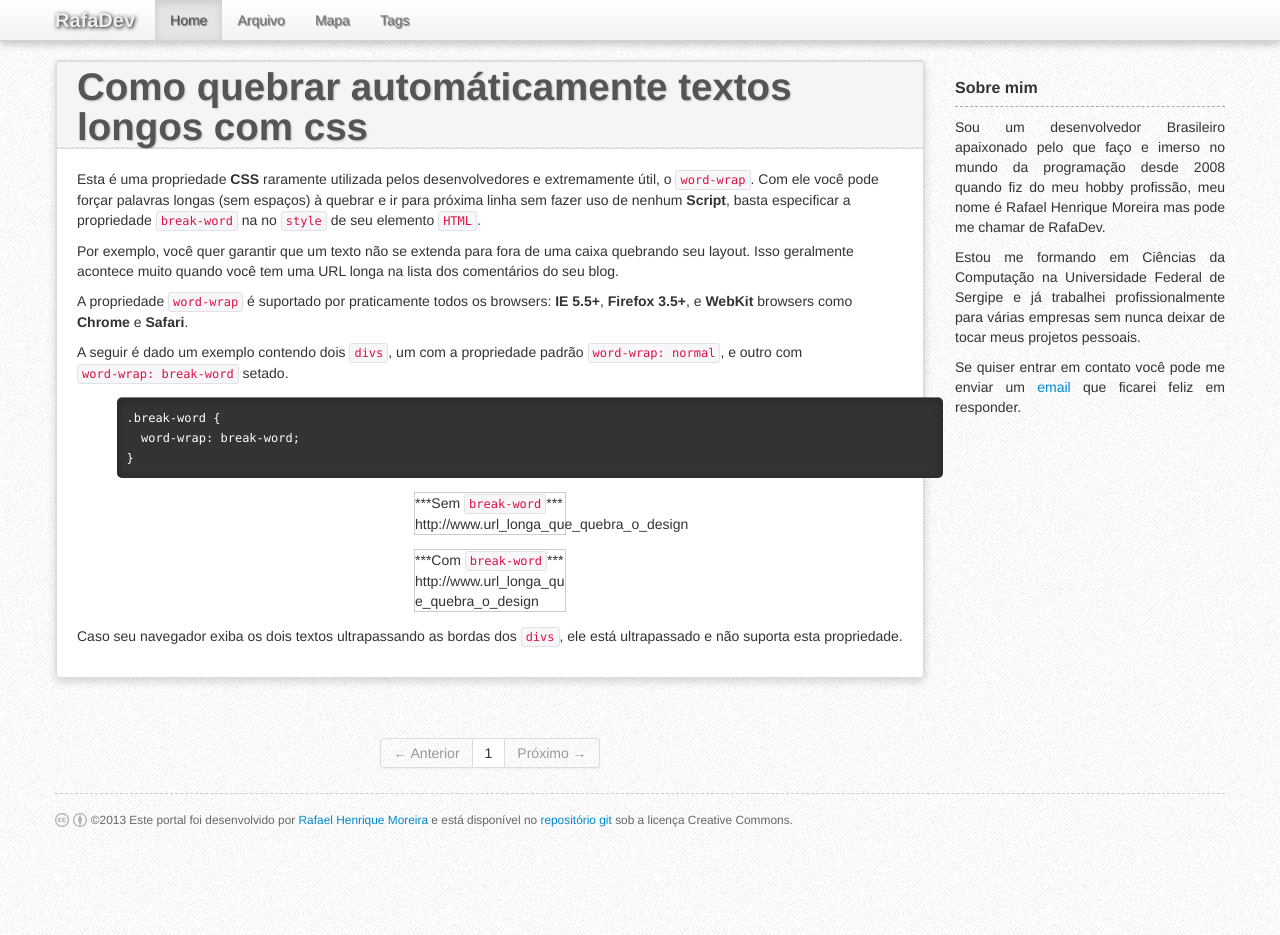
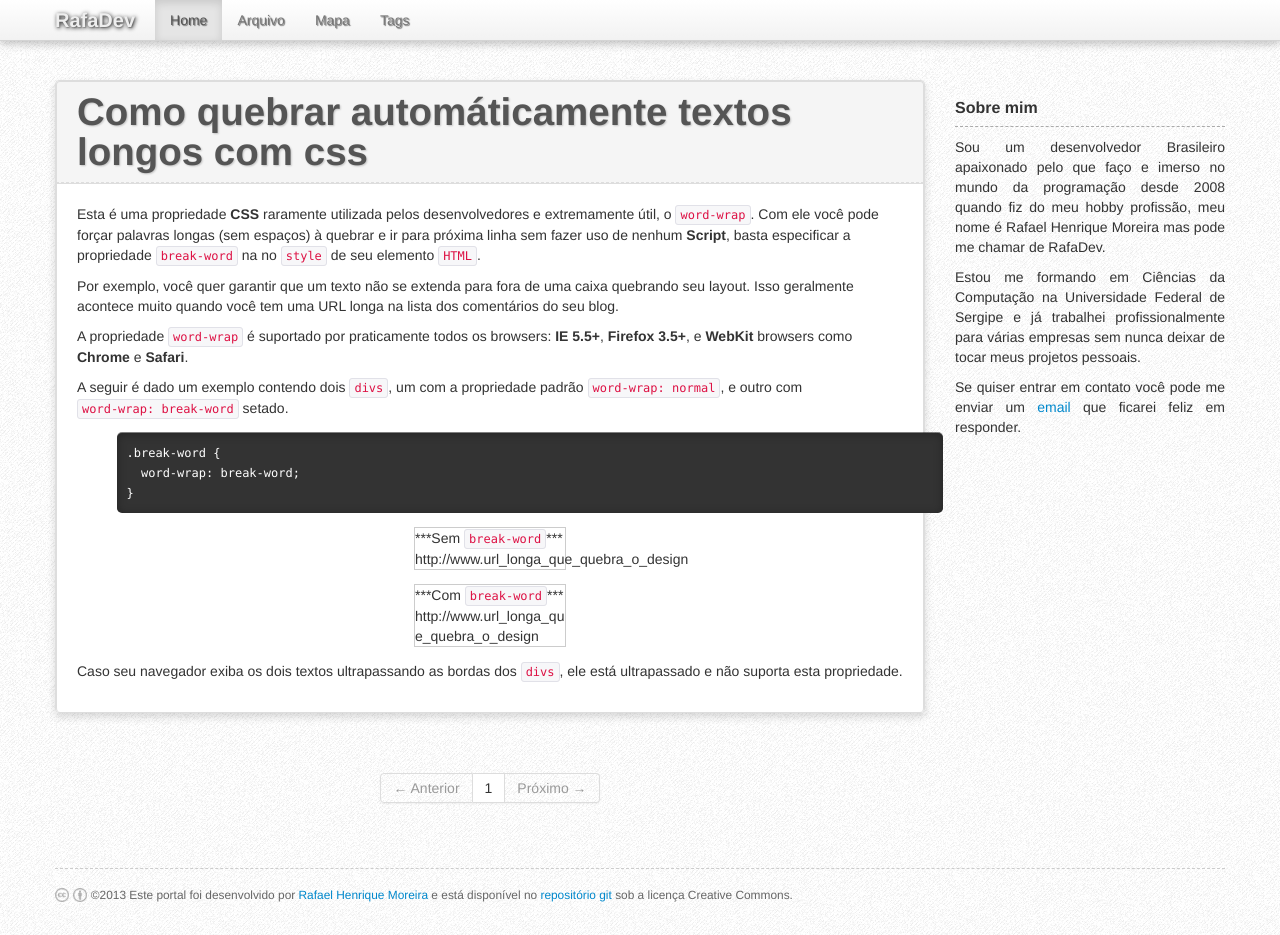
Before and after one commit to rafadev7/RafaDev.com, a Jekyll site: the page built from index.html, in a window 1280 px wide and 935 px high. Built offline with Jekyll 4.4.1, drawn with Linux system fonts in a browser that asks for light colours; the list of posts is cut into pages by our own code.

Commit message:
Ajustes no layout

```diff
--- a/css/style.css
+++ b/css/style.css
@@ -1,6 +1,6 @@
 body {
   position: relative;
-  padding-top: 60px;
+  padding-top: 80px;
   padding-bottom: 20px;
 }
 @media (max-width: 979px){
@@ -93,7 +93,7 @@ text-shadow: 0px 1px 0px #fff;
   border: 1px solid #ddd;
   border-bottom: 1px dashed #ddd;
   background-color: #f5f5f5;
-padding: 5px 20px 0px;
+  padding: 10px 20px 10px;
   margin: 0;
   -webkit-border-radius: 4px 4px 0 0;
      -moz-border-radius: 4px 4px 0 0;
@@ -112,6 +112,7 @@ padding: 5px 20px 0px;
 
 .pagination {
   text-align: center;
+  margin-bottom: 60px;
 }
 
 .pagination span.previous, .pagination span.next {
```
